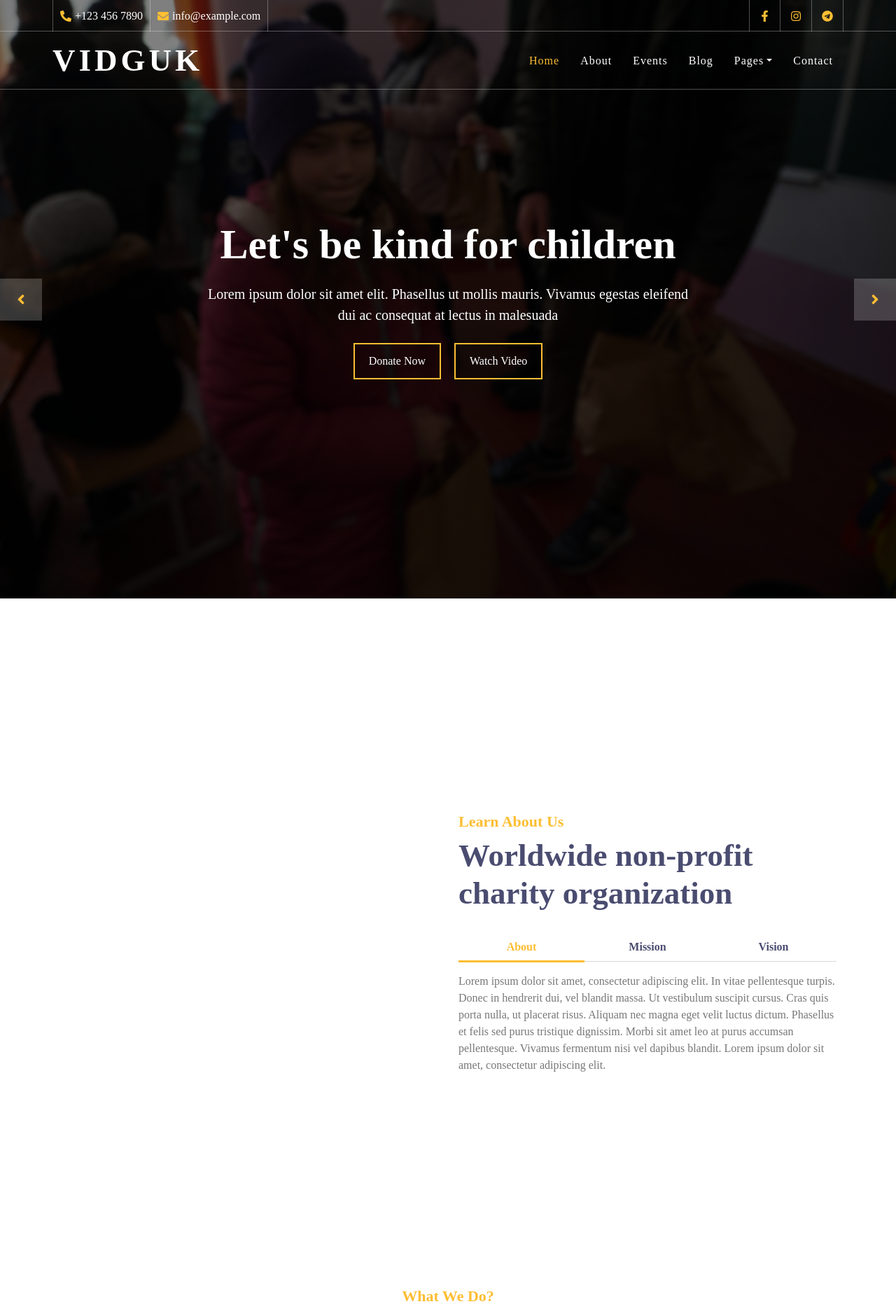
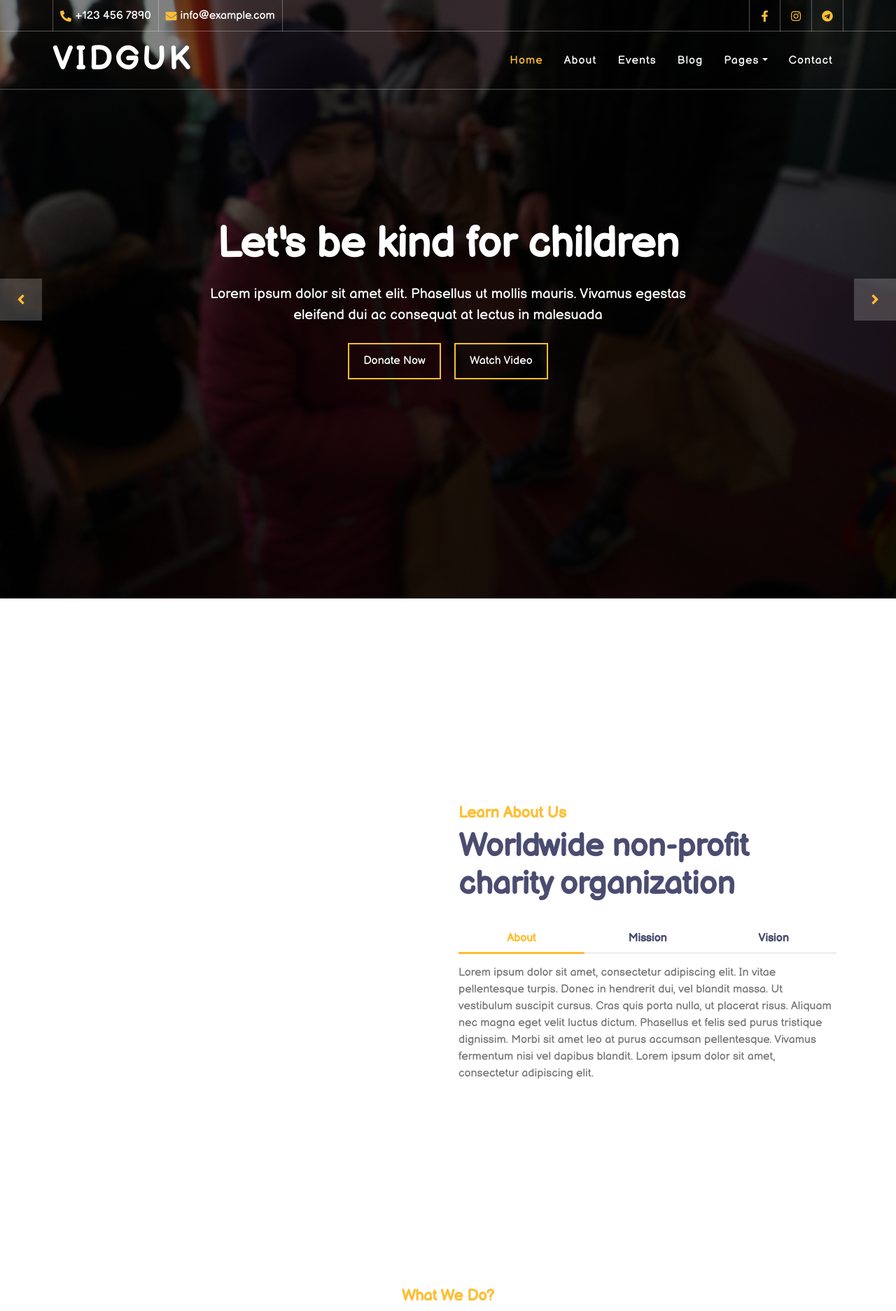
Before and after one commit to IvanSerbeniuk/volunteer, a Django app: page / in a window 1280 px wide. Shown: the top 1873 px of the page at 70% size. Run offline with Django 4.2, Linux system fonts and the light colour scheme; some libraries are stand-ins or nearby versions.

Commit message:
google font

```diff
--- a/home/templates/index.html
+++ b/home/templates/index.html
@@ -21,6 +21,9 @@
         <link href="{% static 'lib/flaticon/font/flaticon.css' %}" rel="stylesheet">
         <link href="{% static 'lib/animate/animate.min.css' %}" rel="stylesheet">
         <link href="{% static 'lib/owlcarousel/assets/owl.carousel.min.css' %}" rel="stylesheet">
+        <link rel="preconnect" href="https://fonts.googleapis.com">      <!--Google Font -->
+        <link rel="preconnect" href="https://fonts.gstatic.com" crossorigin>    <!--Google Font -->
+        <link href="https://fonts.googleapis.com/css2?family=Balsamiq+Sans&display=swap" rel="stylesheet">   <!--Google Font -->
 
         <!-- Template Stylesheet -->
         <link href="{% static 'css/style.css' %}" rel="stylesheet">
--- a/static/css/style.css
+++ b/static/css/style.css
@@ -5,7 +5,7 @@ body {
     color: #777777;
     font-weight: 500;
     background: #ffffff;
-    font-family: 'Balsamiq Sans', Serif;
+    font-family: 'Balsamiq Sans', cursive;
 }
 
 h1,
```
